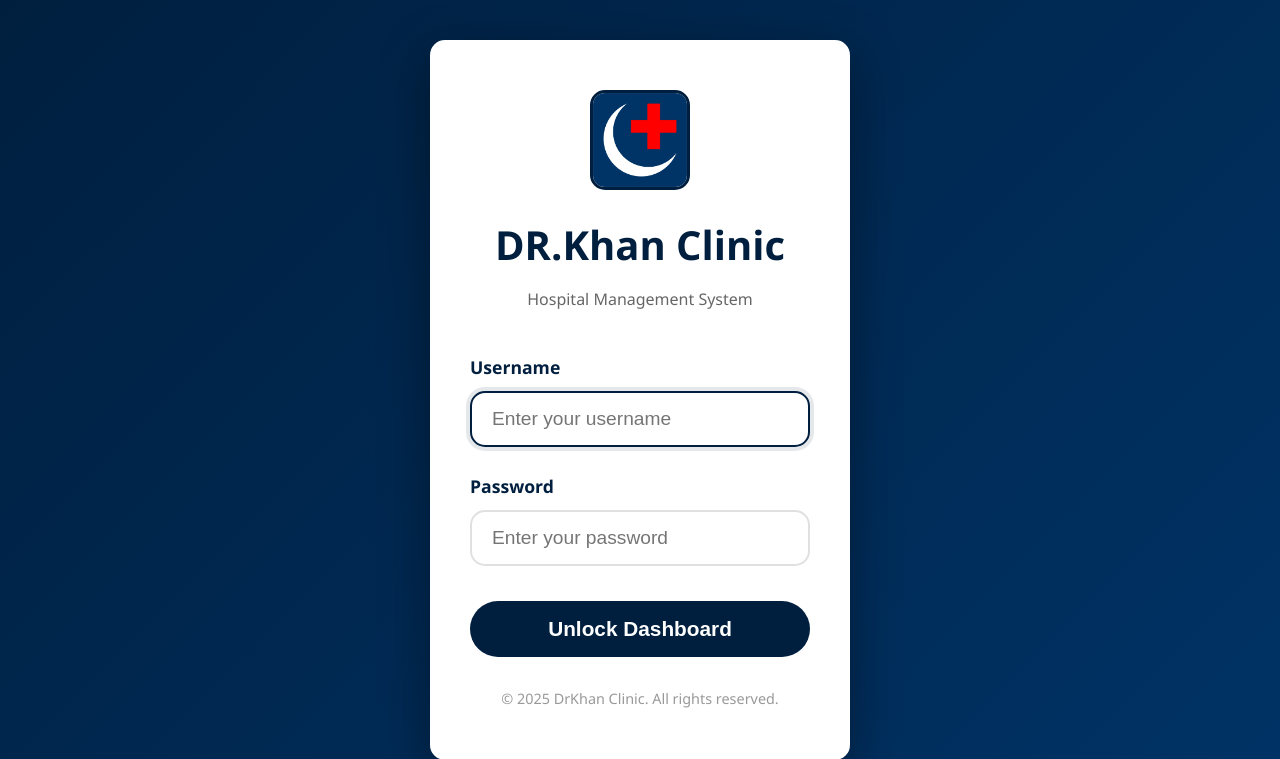
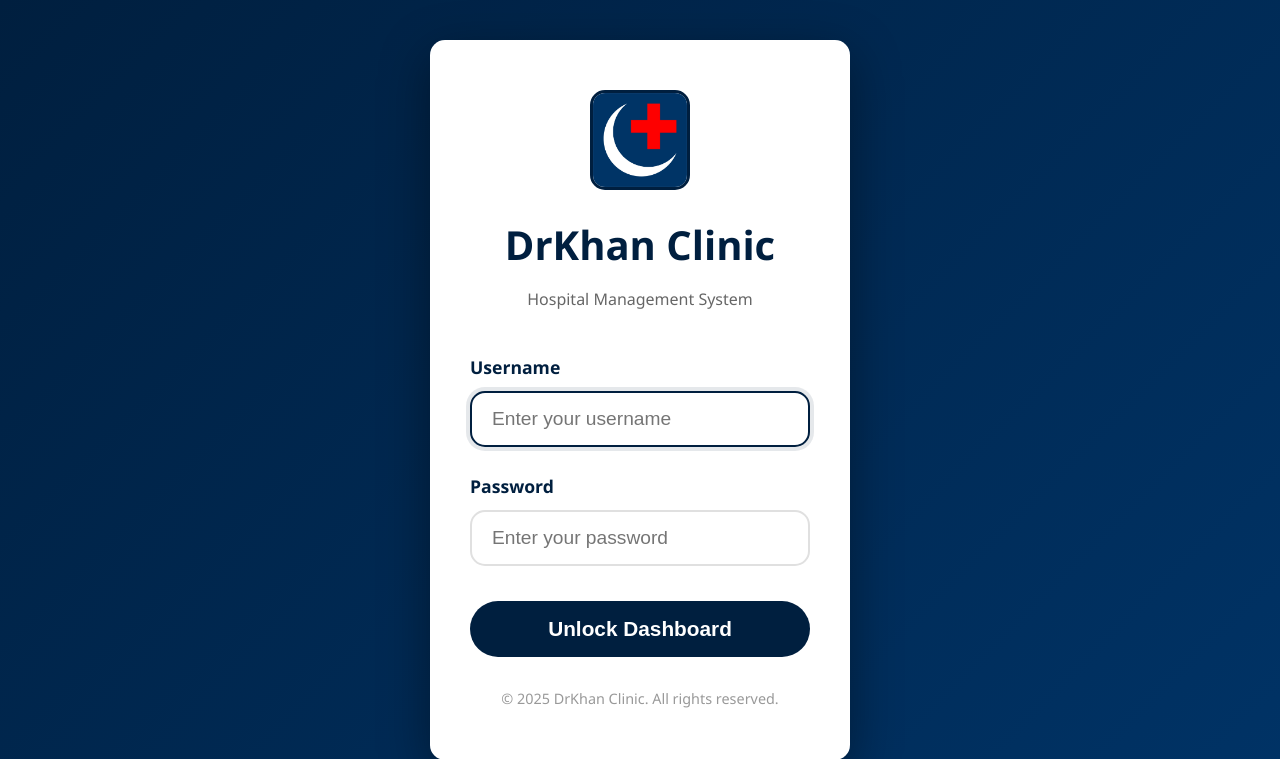
Before and after one commit to rooman-dev/drkhan, a FastAPI app: page / in a window 1280 px wide. Shown: the top 759 px of the page. Run offline with FastAPI, Linux system fonts and the light colour scheme.

Commit message:
Remove dot: DR.Khan -> DrKhan everywhere

```diff
--- a/main.py
+++ b/main.py
@@ -1205,7 +1205,7 @@ async def generate_patient_record_pdf(patient_id: int):
         # Header
         pdf.set_font('Helvetica', 'B', 20)
         pdf.set_text_color(0, 31, 63)
-        pdf.cell(0, 12, 'DR.Khan Clinic', new_x='LMARGIN', new_y='NEXT', align='C')
+        pdf.cell(0, 12, 'DrKhan Clinic', new_x='LMARGIN', new_y='NEXT', align='C')
         pdf.set_font('Helvetica', '', 10)
         pdf.set_text_color(100, 100, 100)
         pdf.cell(0, 6, 'Complete Patient Record', new_x='LMARGIN', new_y='NEXT', align='C')
--- a/prescription.py
+++ b/prescription.py
@@ -44,7 +44,7 @@ class PrescriptionPDF(FPDF):
 
         # Clinic name
         self.set_font('Helvetica', 'B', 24)
-        self.cell(0, 12, 'DR.Khan Clinic', new_x='LMARGIN', new_y='NEXT', align='C')
+        self.cell(0, 12, 'DrKhan Clinic', new_x='LMARGIN', new_y='NEXT', align='C')
 
         # Subtitle
         self.set_font('Helvetica', '', 11)
--- a/templates/dashboard.html
+++ b/templates/dashboard.html
@@ -360,7 +360,7 @@
     <aside class="sidebar">
         <div class="sidebar-brand" style="display: flex; flex-direction: column; align-items: center; text-align: center; padding: 20px 10px;">
             <img src="/static/logo.png" alt="DrKhan Logo" style="width: 90px; height: 90px; border-radius: 15px; margin-bottom: 10px; border: 3px solid white;">
-            <span style="font-size: 1.1rem; font-weight: 700; white-space: nowrap;">DR.Khan Clinic</span>
+            <span style="font-size: 1.1rem; font-weight: 700; white-space: nowrap;">DrKhan Clinic</span>
         </div>
         <ul class="sidebar-nav">
             <li>
--- a/templates/finance.html
+++ b/templates/finance.html
@@ -451,7 +451,7 @@
     <aside class="sidebar">
         <div class="sidebar-brand" style="display: flex; flex-direction: column; align-items: center; text-align: center; padding: 20px 10px;">
             <img src="/static/logo.png" alt="DrKhan Logo" style="width: 90px; height: 90px; border-radius: 15px; margin-bottom: 10px; border: 3px solid white;">
-            <span style="font-size: 1.1rem; font-weight: 700; white-space: nowrap;">DR.Khan Clinic</span>
+            <span style="font-size: 1.1rem; font-weight: 700; white-space: nowrap;">DrKhan Clinic</span>
         </div>
         <ul class="sidebar-nav">
             <li>
--- a/templates/login.html
+++ b/templates/login.html
@@ -147,7 +147,7 @@
     <div class="login-card" id="loginCard">
         <div class="login-header">
             <img src="/static/logo.png" alt="DrKhan Logo" style="width: 100px; height: 100px; border-radius: 15px; margin-bottom: 15px; border: 3px solid var(--primary-blue);">
-            <h1>DR.Khan Clinic</h1>
+            <h1>DrKhan Clinic</h1>
             <p>Hospital Management System</p>
         </div>
 
--- a/templates/pharmacy.html
+++ b/templates/pharmacy.html
@@ -418,7 +418,7 @@
     <aside class="sidebar">
         <div class="sidebar-brand" style="display: flex; flex-direction: column; align-items: center; text-align: center; padding: 20px 10px;">
             <img src="/static/logo.png" alt="DrKhan Logo" style="width: 90px; height: 90px; border-radius: 15px; margin-bottom: 10px; border: 3px solid white;">
-            <span style="font-size: 1.1rem; font-weight: 700; white-space: nowrap;">DR.Khan Clinic</span>
+            <span style="font-size: 1.1rem; font-weight: 700; white-space: nowrap;">DrKhan Clinic</span>
         </div>
         <ul class="sidebar-nav">
             <li>
--- a/templates/settings.html
+++ b/templates/settings.html
@@ -329,7 +329,7 @@
     <aside class="sidebar">
         <div class="sidebar-brand" style="display: flex; flex-direction: column; align-items: center; text-align: center; padding: 20px 10px;">
             <img src="/static/logo.png" alt="DrKhan Logo" style="width: 90px; height: 90px; border-radius: 15px; margin-bottom: 10px; border: 3px solid white;">
-            <span style="font-size: 1.1rem; font-weight: 700; white-space: nowrap;">DR.Khan Clinic</span>
+            <span style="font-size: 1.1rem; font-weight: 700; white-space: nowrap;">DrKhan Clinic</span>
         </div>
         <ul class="sidebar-nav">
             <li>
```
Also changed, not shown: templates/patients.html (+7 -7 lines), README.md.
